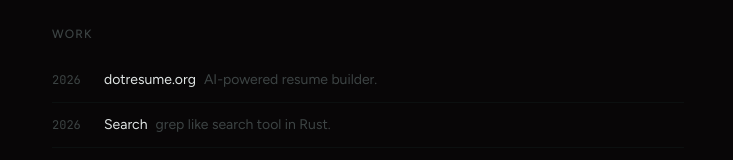
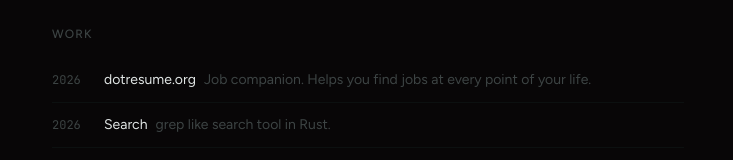
Before and after one commit to Suv00m/portfolio, a Next.js app: page / in a window 1280 px wide. Shown: the part 288-448 px from the top of the page, without its empty margins (272-1005 px from the left). Built offline with nearby package versions, Linux system fonts and the light colour scheme; no server answers; the database is empty.

Commit message:
fix: update dotresume description

```diff
--- a/app/page.tsx
+++ b/app/page.tsx
@@ -8,7 +8,7 @@
 const projects = [
   {
     title: "dotresume.org",
-    desc: "AI-powered resume builder.",
+    desc: "Job companion. Helps you find jobs at every point of your life.",
     url: "https://dotresume.org",
     year: "2026",
   },
--- a/app/projects/page.tsx
+++ b/app/projects/page.tsx
@@ -6,7 +6,7 @@
 const projects = [
   {
     title: "dotresume.org",
-    description: "AI-powered resume builder. Drop in your details, get a polished ATS-friendly PDF out.",
+    description: "Job companion. Helps you find jobs at every point of your life.",
     url: "https://dotresume.org",
     tags: ["Next.js", "AI"],
     year: "2026",
```
